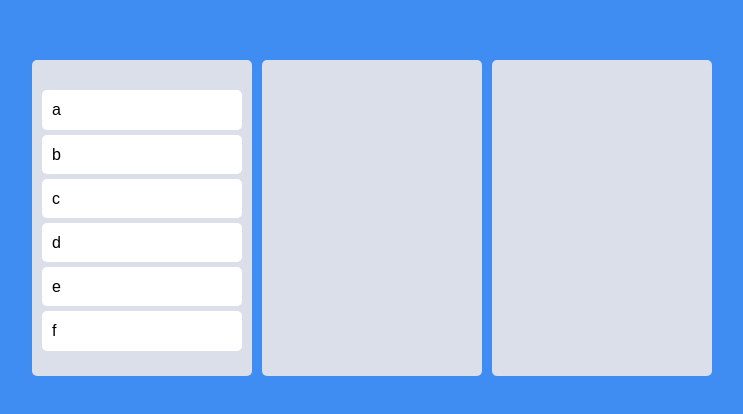
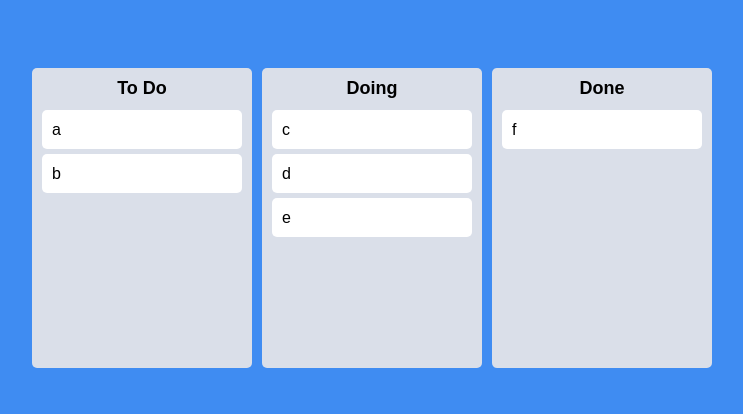
Before and after one commit to rovin0805/Trello-Clone, a React (Create React App) app: page / in a window 1280 px wide. Shown: the part 182-596 px from the top of the page, without its empty margins (268-1011 px from the left). Built offline with nearby package versions, Linux system fonts and the light colour scheme.

Commit message:
Same Board Movement

```diff
--- a/src/App.tsx
+++ b/src/App.tsx
@@ -7,7 +7,7 @@ import Board from "./components/Board";
 const Wrapper = styled.div`
   display: flex;
   max-width: 680px;
-  width: 100%;
+  width: 100vw;
   margin: 0 auto;
   justify-content: center;
   align-items: center;
@@ -15,27 +15,27 @@ const Wrapper = styled.div`
 `;
 
 const Boards = styled.div`
-  display: grid;
+  display: flex;
+  justify-content: center;
+  align-items: flex-start;
   width: 100%;
-  grid-template-columns: repeat(3, 1fr);
   gap: 10px;
 `;
 
 function App() {
   const [toDos, setToDos] = useRecoilState(toDoState);
 
-  const onDragEnd = ({ draggableId, destination, source }: DropResult) => {
-    if (!destination) {
-      return;
+  const onDragEnd = (info: DropResult) => {
+    const { destination, draggableId, source } = info;
+    if (destination?.droppableId === source.droppableId) {
+      // same board movement
+      setToDos((allBoards) => {
+        const boardCopy = [...allBoards[source.droppableId]];
+        boardCopy.splice(source.index, 1);
+        boardCopy.splice(destination?.index, 0, draggableId);
+        return { ...allBoards, [source.droppableId]: boardCopy };
+      });
     }
-    // setToDos(prev => {
-    //   const reorderingDos = [...prev];
-    //   // 1) Delete an item on source.index
-    //   reorderingDos.splice(source.index, 1); // splice(start, length)
-    //   // 2) Put back the item on the destination.index
-    //   reorderingDos.splice(destination?.index, 0, draggableId);
-    //   return reorderingDos;
-    // });
   };
 
   return (
--- a/src/atoms.tsx
+++ b/src/atoms.tsx
@@ -7,8 +7,8 @@ interface IToDoState {
 export const toDoState = atom<IToDoState>({
   key: "toDo",
   default: {
-    to_do: ["a", "b", "c", "d", "e", "f"],
-    doing: [],
-    done: [],
+    "To Do": ["a", "b"],
+    Doing: ["c", "d", "e"],
+    Done: ["f"],
   },
 });
--- a/src/components/Board.tsx
+++ b/src/components/Board.tsx
@@ -3,11 +3,19 @@ import styled from "styled-components";
 import DraggableCard from "./DraggableCard";
 
 const Wrapper = styled.div`
+  width: 300px;
   padding: 20px 10px;
-  padding-top: 30px;
+  padding-top: 10px;
   background-color: ${(props) => props.theme.boardColor};
   border-radius: 5px;
-  min-height: 200px;
+  min-height: 300px;
+`;
+
+const Title = styled.h2`
+  text-align: center;
+  font-weight: 600;
+  margin-bottom: 10px;
+  font-size: 18px;
 `;
 
 interface IBoardProps {
@@ -17,16 +25,19 @@ interface IBoardProps {
 
 function Board({ toDos, boardId }: IBoardProps) {
   return (
+    <Wrapper>
+      <Title>{boardId}</Title>
       <Droppable droppableId={boardId}>
         {(provided) => (
-        <Wrapper ref={provided.innerRef} {...provided.droppableProps}>
+          <div ref={provided.innerRef} {...provided.droppableProps}>
             {toDos.map((toDo, index) => (
               <DraggableCard key={toDo} toDo={toDo} index={index} />
             ))}
             {provided.placeholder}
-        </Wrapper>
+          </div>
         )}
       </Droppable>
+    </Wrapper>
   );
 }
 
```
Lines whose indentation alone changed are shown as unchanged.
